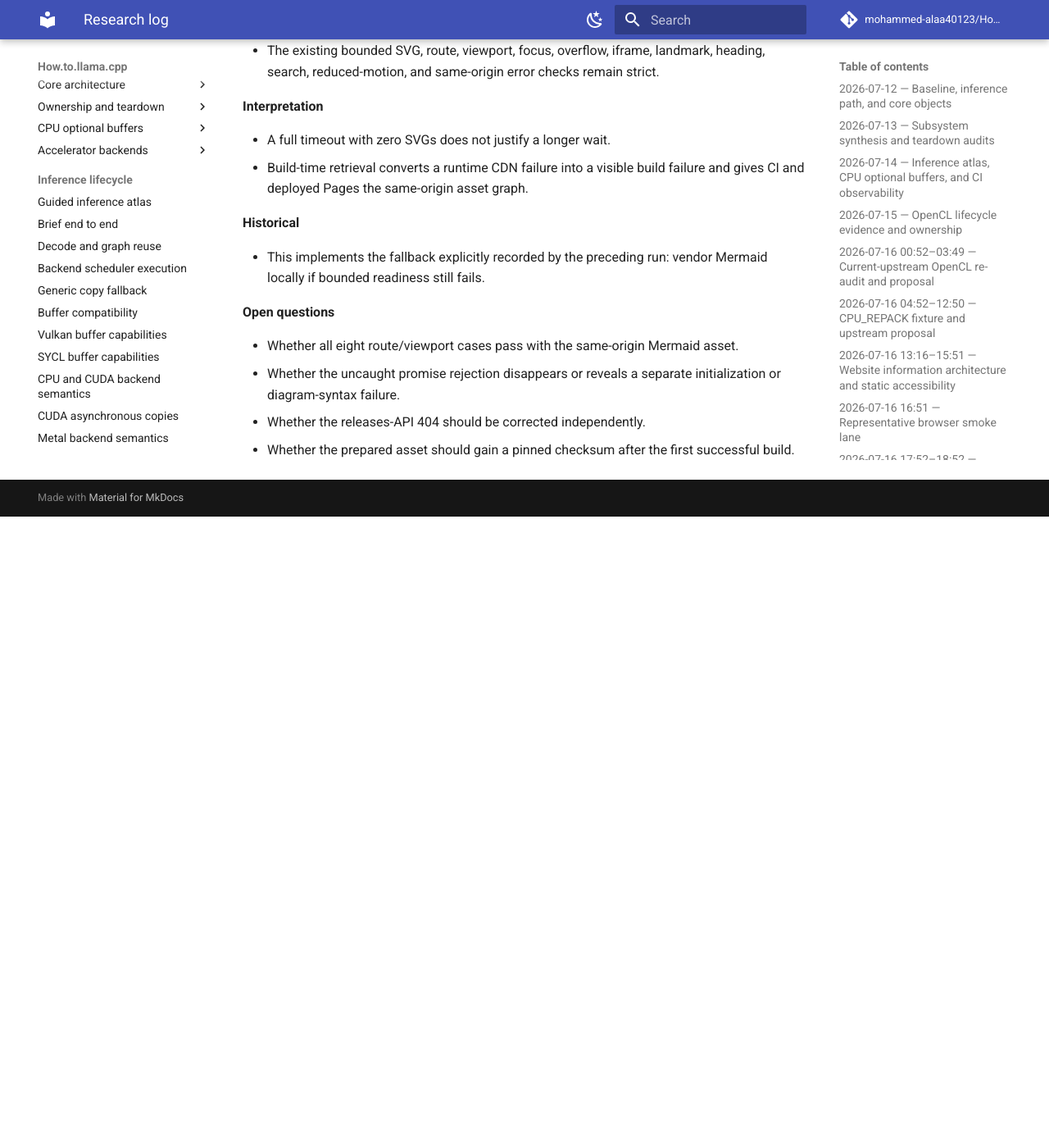
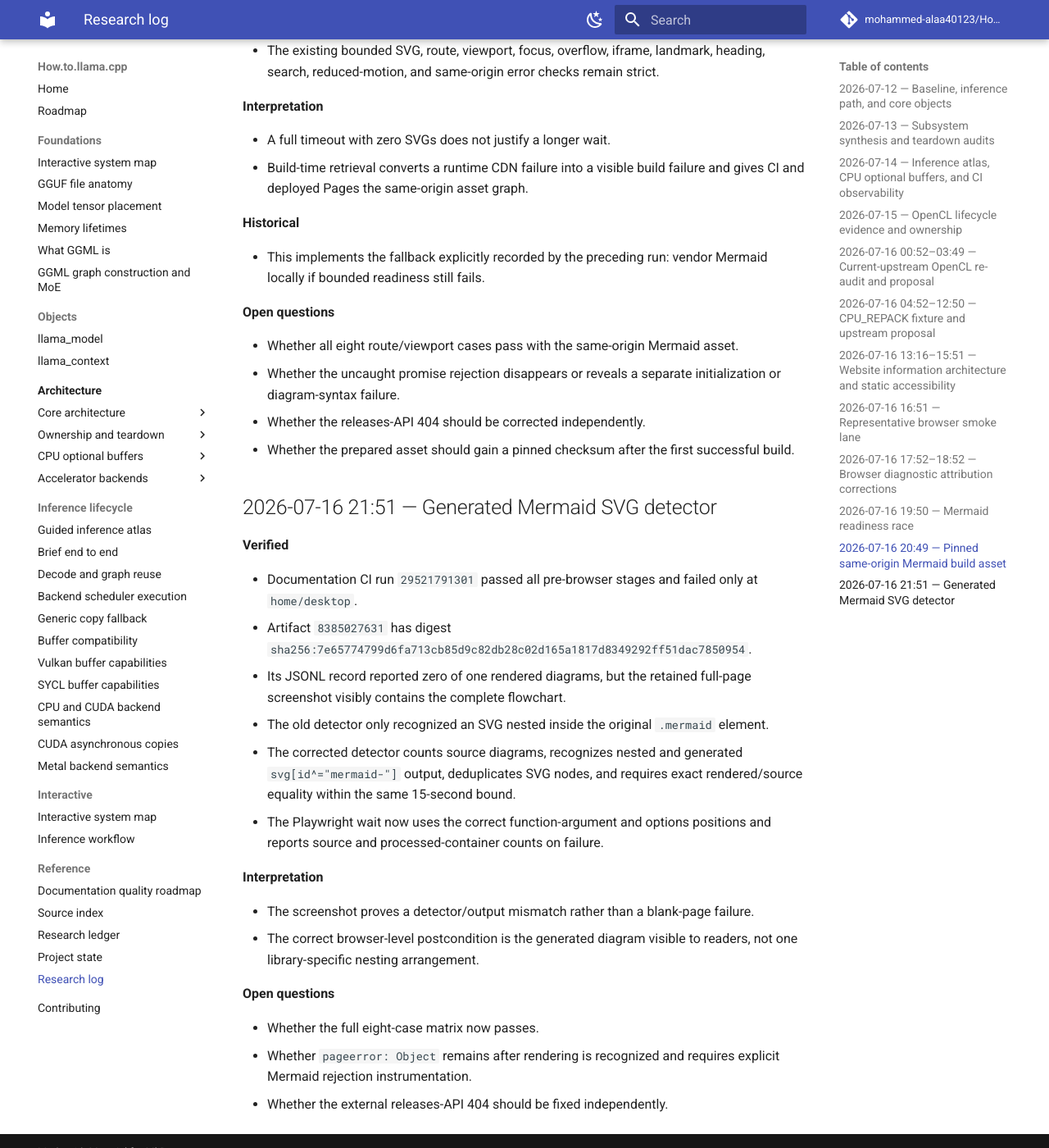
Before and after one commit to mohammed-alaa40123/How.to.llama.cpp, an MkDocs documentation site: the page built from docs/reference/research-log.md, in a window 1280 px wide and 1400 px high, scrolled down 5315 px. Shown: the whole window at 82% size. Built offline with MkDocs 1.6.1 and Material for MkDocs 9.7.7, drawn with Linux system fonts in a browser that asks for light colours; comment, search, counter and statistics services are not loaded; before the commit the page ends 5945 px from its top, so only the background shows below that.

Commit message:
docs: append Mermaid detector findings

```diff
--- a/docs/reference/research-log.md
+++ b/docs/reference/research-log.md
@@ -159,3 +159,25 @@
 - Whether the uncaught promise rejection disappears or reveals a separate initialization or diagram-syntax failure.
 - Whether the releases-API 404 should be corrected independently.
 - Whether the prepared asset should gain a pinned checksum after the first successful build.
+
+## 2026-07-16 21:51 — Generated Mermaid SVG detector
+
+**Verified**
+
+- Documentation CI run `29521791301` passed all pre-browser stages and failed only at `home/desktop`.
+- Artifact `8385027631` has digest `sha256:7e65774799d6fa713cb85d9c82db28c02d165a1817d8349292ff51dac7850954`.
+- Its JSONL record reported zero of one rendered diagrams, but the retained full-page screenshot visibly contains the complete flowchart.
+- The old detector only recognized an SVG nested inside the original `.mermaid` element.
+- The corrected detector counts source diagrams, recognizes nested and generated `svg[id^="mermaid-"]` output, deduplicates SVG nodes, and requires exact rendered/source equality within the same 15-second bound.
+- The Playwright wait now uses the correct function-argument and options positions and reports source and processed-container counts on failure.
+
+**Interpretation**
+
+- The screenshot proves a detector/output mismatch rather than a blank-page failure.
+- The correct browser-level postcondition is the generated diagram visible to readers, not one library-specific nesting arrangement.
+
+**Open questions**
+
+- Whether the full eight-case matrix now passes.
+- Whether `pageerror: Object` remains after rendering is recognized and requires explicit Mermaid rejection instrumentation.
+- Whether the external releases-API 404 should be fixed independently.
```
